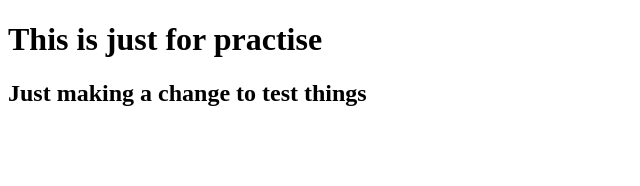
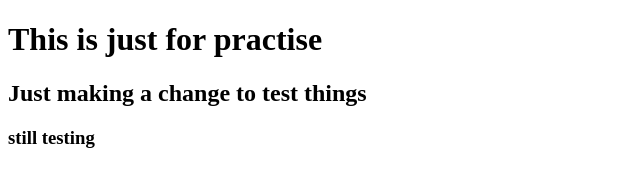
Before and after one commit to seay0006/mtm6130_second_page, a plain HTML site: page index.html in a window 1280 px wide. Shown: the whole page, without its empty margins (0-640 px from the left). Drawn offline with Linux system fonts and the light colour scheme.

Commit message:
adding h3

```diff
--- a/index.html
+++ b/index.html
@@ -8,5 +8,6 @@
 <body>
     <h1>This is just for practise</h1>
     <h2>Just making a change to test things</h2>
+    <h3>still testing</h3>
 </body>
 </html>
```
